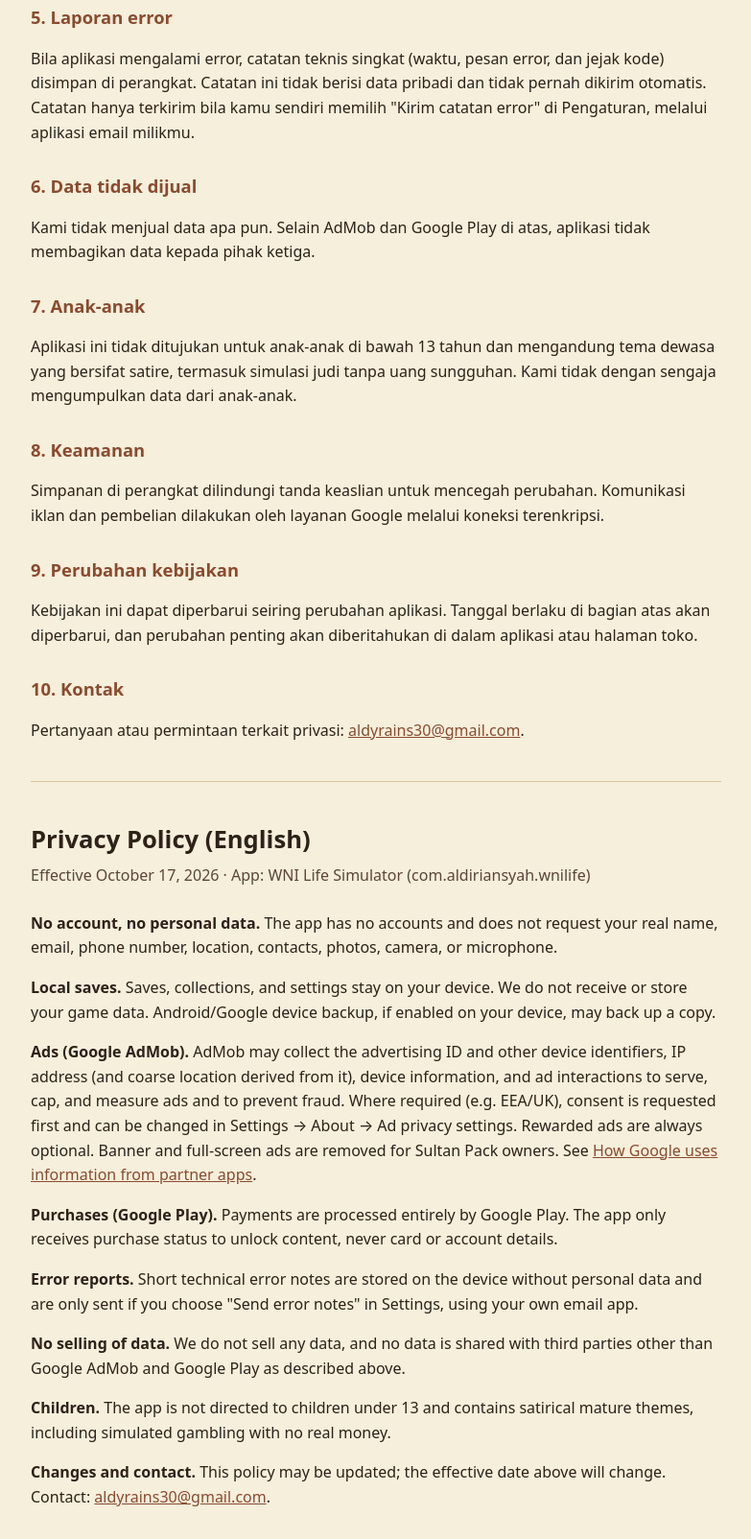
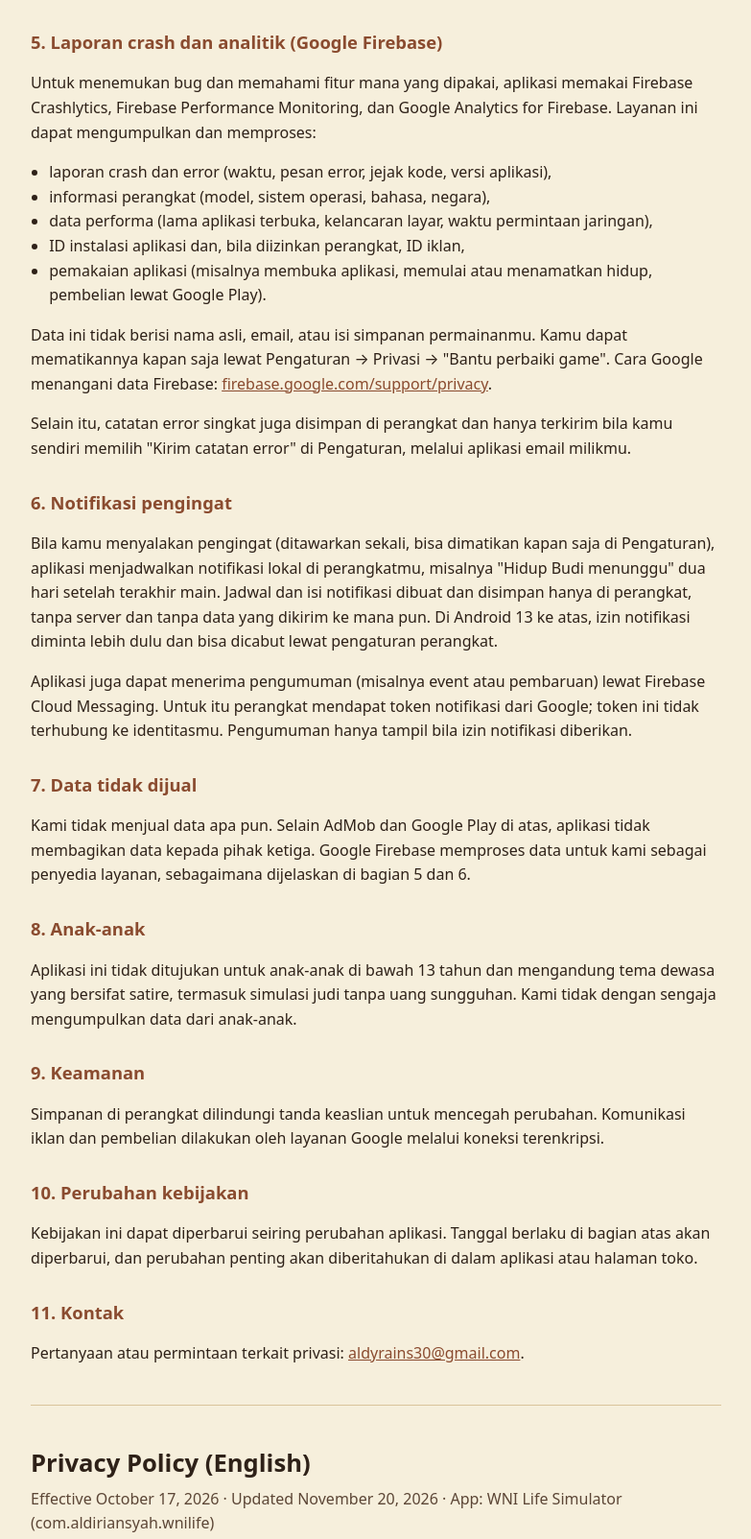
Before and after one commit to aldyrains/wni-life-privacy, a plain HTML site: page index.html in a window 1280 px wide. Shown: the part 1184-2788 px from the top of the page at 96% size, without its empty margins (248-1031 px from the left). Drawn offline with Linux system fonts and the light colour scheme.

Commit message:
Update the privacy policy for Firebase (app version 1.0.0+4).
Adds Crashlytics, Performance Monitoring, Analytics and Cloud Messaging,
what they collect, and the in-app opt-out under Settings > Privacy.

Co-Authored-By: Claude Opus 5.5 <noreply@anthropic.com>

```diff
--- a/index.html
+++ b/index.html
@@ -24,7 +24,7 @@
 <body>
 <main>
 <h1>Kebijakan Privasi WNI Life Simulator</h1>
-<p class="meta">Berlaku sejak 17 Oktober 2026 · Aplikasi: WNI Life Simulator (com.aldiriansyah.wnilife)</p>
+<p class="meta">Berlaku sejak 17 Oktober 2026 · Diperbarui 20 November 2026 · Aplikasi: WNI Life Simulator (com.aldiriansyah.wnilife)</p>
 
 <p>Kebijakan ini menjelaskan data apa yang digunakan oleh permainan WNI Life Simulator
 ("aplikasi") yang dibuat oleh aldyrains ("kami"), dan bagaimana data itu ditangani.</p>
@@ -64,36 +64,59 @@ Aplikasi hanya menerima status pembelian (produk apa yang dimiliki) untuk membuk
 bukan data kartu, rekening, atau identitas pembayaranmu. Status pembelian disimpan di
 perangkat dan dapat dipulihkan dari akun Google Play-mu.</p>
 
-<h2>5. Laporan error</h2>
-<p>Bila aplikasi mengalami error, catatan teknis singkat (waktu, pesan error, dan jejak kode)
-disimpan di perangkat. Catatan ini tidak berisi data pribadi dan tidak pernah dikirim
-otomatis. Catatan hanya terkirim bila kamu sendiri memilih "Kirim catatan error" di
-Pengaturan, melalui aplikasi email milikmu.</p>
+<h2>5. Laporan crash dan analitik (Google Firebase)</h2>
+<p>Untuk menemukan bug dan memahami fitur mana yang dipakai, aplikasi memakai Firebase
+Crashlytics, Firebase Performance Monitoring, dan Google Analytics for Firebase. Layanan ini dapat mengumpulkan dan memproses:</p>
+<ul>
+<li>laporan crash dan error (waktu, pesan error, jejak kode, versi aplikasi),</li>
+<li>informasi perangkat (model, sistem operasi, bahasa, negara),</li>
+<li>data performa (lama aplikasi terbuka, kelancaran layar, waktu permintaan jaringan),</li>
+<li>ID instalasi aplikasi dan, bila diizinkan perangkat, ID iklan,</li>
+<li>pemakaian aplikasi (misalnya membuka aplikasi, memulai atau menamatkan hidup, pembelian
+lewat Google Play).</li>
+</ul>
+<p>Data ini tidak berisi nama asli, email, atau isi simpanan permainanmu. Kamu dapat
+mematikannya kapan saja lewat Pengaturan → Privasi → "Bantu perbaiki game".
+Cara Google menangani data Firebase:
+<a href="https://firebase.google.com/support/privacy">firebase.google.com/support/privacy</a>.</p>
+<p>Selain itu, catatan error singkat juga disimpan di perangkat dan hanya terkirim bila kamu
+sendiri memilih "Kirim catatan error" di Pengaturan, melalui aplikasi email milikmu.</p>
 
-<h2>6. Data tidak dijual</h2>
+<h2>6. Notifikasi pengingat</h2>
+<p>Bila kamu menyalakan pengingat (ditawarkan sekali, bisa dimatikan kapan saja di
+Pengaturan), aplikasi menjadwalkan notifikasi lokal di perangkatmu, misalnya "Hidup Budi
+menunggu" dua hari setelah terakhir main. Jadwal dan isi notifikasi dibuat dan disimpan
+hanya di perangkat, tanpa server dan tanpa data yang dikirim ke mana pun. Di Android 13
+ke atas, izin notifikasi diminta lebih dulu dan bisa dicabut lewat pengaturan perangkat.</p>
+<p>Aplikasi juga dapat menerima pengumuman (misalnya event atau pembaruan) lewat Firebase
+Cloud Messaging. Untuk itu perangkat mendapat token notifikasi dari Google; token ini tidak
+terhubung ke identitasmu. Pengumuman hanya tampil bila izin notifikasi diberikan.</p>
+
+<h2>7. Data tidak dijual</h2>
 <p>Kami tidak menjual data apa pun. Selain AdMob dan Google Play di atas, aplikasi tidak
-membagikan data kepada pihak ketiga.</p>
+membagikan data kepada pihak ketiga. Google Firebase memproses data untuk kami sebagai
+penyedia layanan, sebagaimana dijelaskan di bagian 5 dan 6.</p>
 
-<h2>7. Anak-anak</h2>
+<h2>8. Anak-anak</h2>
 <p>Aplikasi ini tidak ditujukan untuk anak-anak di bawah 13 tahun dan mengandung tema
 dewasa yang bersifat satire, termasuk simulasi judi tanpa uang sungguhan. Kami tidak
 dengan sengaja mengumpulkan data dari anak-anak.</p>
 
-<h2>8. Keamanan</h2>
+<h2>9. Keamanan</h2>
 <p>Simpanan di perangkat dilindungi tanda keaslian untuk mencegah perubahan. Komunikasi
 iklan dan pembelian dilakukan oleh layanan Google melalui koneksi terenkripsi.</p>
 
-<h2>9. Perubahan kebijakan</h2>
+<h2>10. Perubahan kebijakan</h2>
 <p>Kebijakan ini dapat diperbarui seiring perubahan aplikasi. Tanggal berlaku di bagian atas
 akan diperbarui, dan perubahan penting akan diberitahukan di dalam aplikasi atau halaman toko.</p>
 
-<h2>10. Kontak</h2>
+<h2>11. Kontak</h2>
 <p>Pertanyaan atau permintaan terkait privasi: <a href="mailto:aldyrains30@gmail.com">aldyrains30@gmail.com</a>.</p>
 
 <hr>
 
 <h1>Privacy Policy (English)</h1>
-<p class="meta">Effective October 17, 2026 · App: WNI Life Simulator (com.aldiriansyah.wnilife)</p>
+<p class="meta">Effective October 17, 2026 · Updated November 20, 2026 · App: WNI Life Simulator (com.aldiriansyah.wnilife)</p>
 <p><strong>No account, no personal data.</strong> The app has no accounts and does not request your
 real name, email, phone number, location, contacts, photos, camera, or microphone.</p>
 <p><strong>Local saves.</strong> Saves, collections, and settings stay on your device. We do not receive or
@@ -106,10 +129,22 @@ Banner and full-screen ads are removed for Sultan Pack owners. See
 <a href="https://policies.google.com/technologies/partner-sites">How Google uses information from partner apps</a>.</p>
 <p><strong>Purchases (Google Play).</strong> Payments are processed entirely by Google Play. The app only
 receives purchase status to unlock content, never card or account details.</p>
-<p><strong>Error reports.</strong> Short technical error notes are stored on the device without personal
-data and are only sent if you choose "Send error notes" in Settings, using your own email app.</p>
+<p><strong>Crash reports and analytics (Google Firebase).</strong> The app uses Firebase Crashlytics, Firebase
+Performance Monitoring, and Google Analytics for Firebase to find bugs and understand which features are used. They may collect crash
+and error reports, device information (model, OS, language, country), performance data (app start time, screen
+smoothness, network request timing), the app instance ID and, where the
+device allows, the advertising ID, and app usage (e.g. app opens, starting or finishing a life, Google Play
+purchases). This data does not include your real name, email, or game saves. You can turn it off at any time
+in Settings → Privacy → "Help improve the game". See
+<a href="https://firebase.google.com/support/privacy">Firebase privacy</a>. Short error notes are also stored
+on the device and only sent if you choose "Send error notes" in Settings, using your own email app.</p>
+<p><strong>Reminder notifications.</strong> If you turn reminders on (offered once, can be switched off in
+Settings), the app schedules local notifications on your device. Their schedule and text stay on the device;
+nothing is sent to a server. On Android 13+ the notification permission is requested first. The app may also
+receive announcements through Firebase Cloud Messaging, which gives the device a notification token not linked
+to your identity; announcements only appear if notifications are allowed.</p>
 <p><strong>No selling of data.</strong> We do not sell any data, and no data is shared with third parties
-other than Google AdMob and Google Play as described above.</p>
+other than Google AdMob, Google Play, and Google Firebase (as our service provider) as described above.</p>
 <p><strong>Children.</strong> The app is not directed to children under 13 and contains satirical mature
 themes, including simulated gambling with no real money.</p>
 <p><strong>Changes and contact.</strong> This policy may be updated; the effective date above will change.
```
